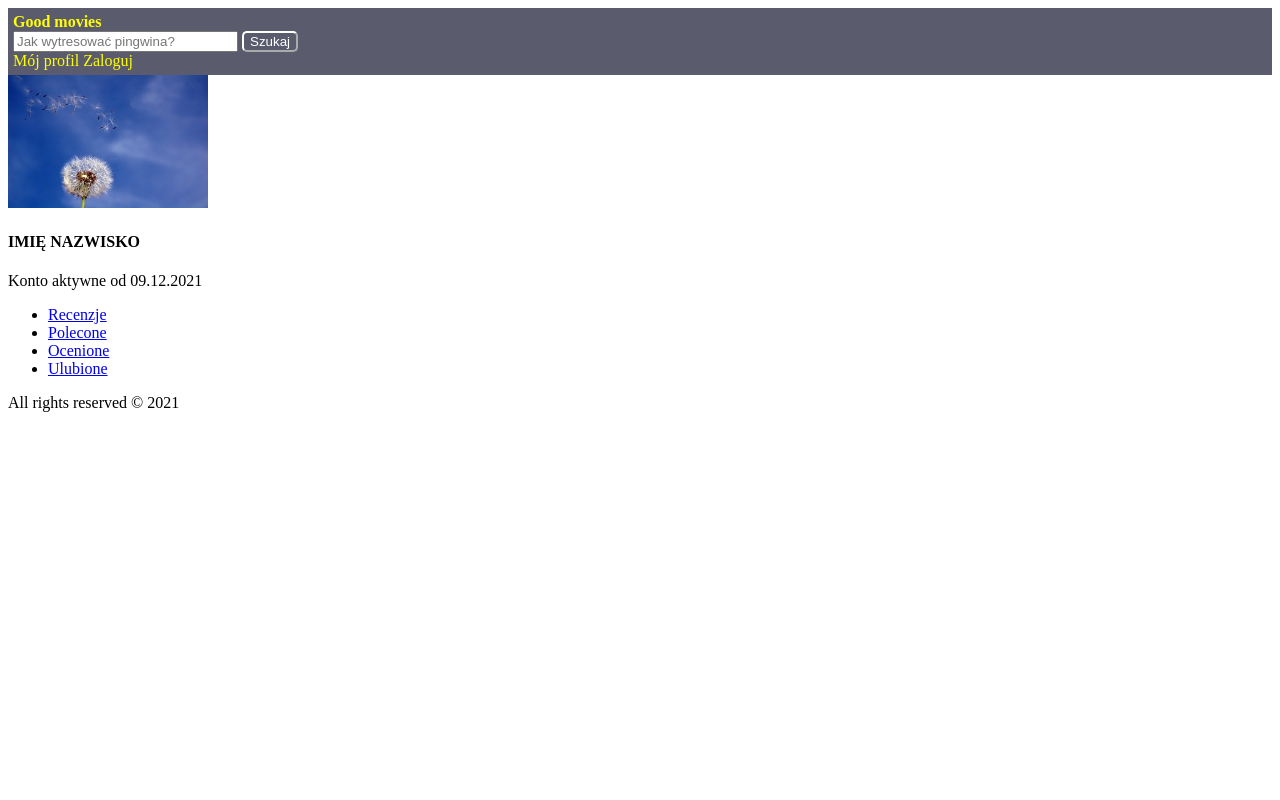
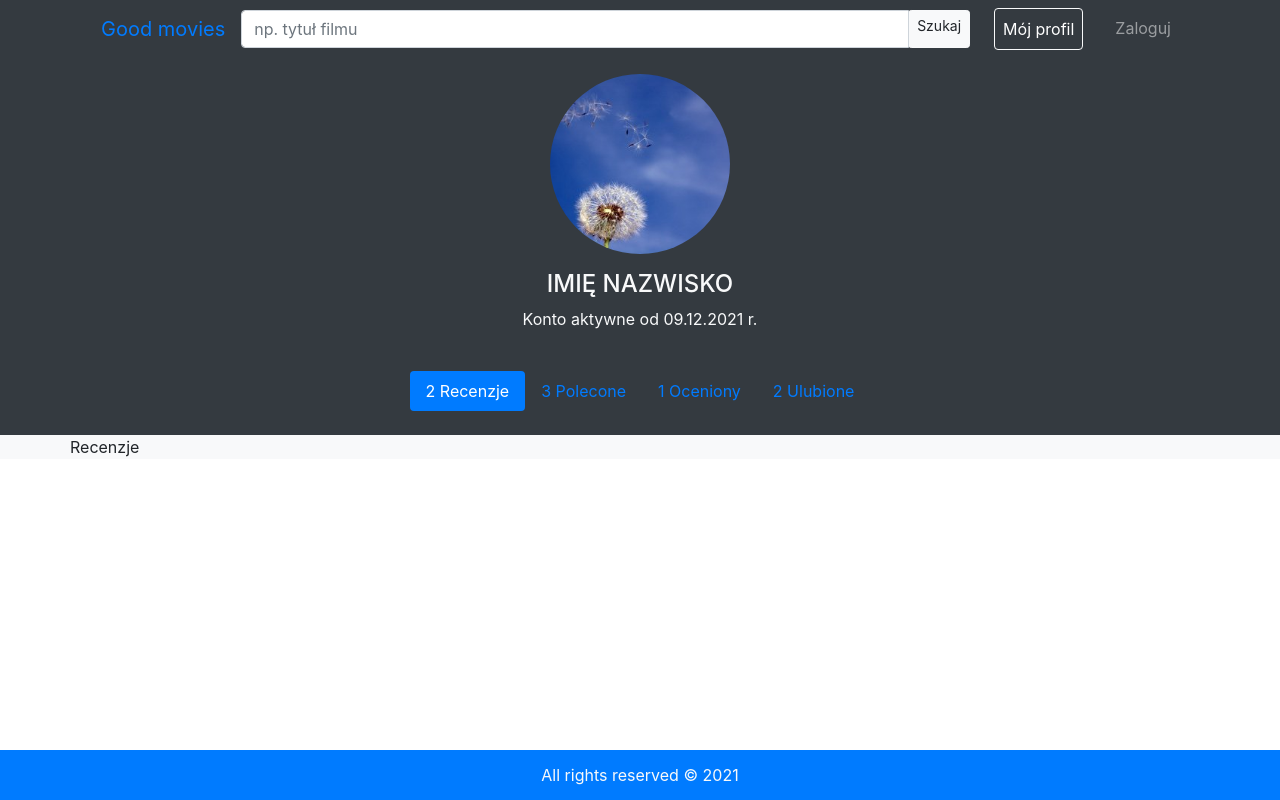
Before and after one commit to fracz/ggit-frontend-1, a plain HTML site: page my_profile.html in a window 1280 px wide. Drawn offline with nearby package versions, Linux system fonts and the light colour scheme.

Commit message:
Working tabs

```diff
--- a/my_profile.css
+++ /dev/null
@@ -1,20 +0,0 @@
-nav {
-	background-color: #5A5C6E;
-	padding: 5px;
-}
-
-nav a {
-	color: yellow;
-	text-decoration: none;
-}
-
-.portal-name {
-	font-weight: bold;
-}
-
-nav button {
-	background-color: #5A5C6E;
-	border-color: white;
-	border-radius: 5px;
-	color: white;
-}
--- a/my_profile.html
+++ b/my_profile.html
@@ -2,61 +2,105 @@
 <html lang="en">
 
     <head>
-        <!-- Metldf lksdj glksjdf lgksjflkg jslkfjadata -->
+        <!-- Metadata -->
         <meta charset="UTF-8">
         <meta name="viewport" content="width=device-width, initial-scale=1.0">
+        <link rel="stylesheet" href="https://cdn.jsdelivr.net/npm/bootstrap@4.5.3/dist/css/bootstrap.min.css">
+        <link rel="stylesheet" href="style.css">
 
         <!-- Title -->
         <title>Good movies</title>
-
-		<link rel="stylesheet" href="my_profile.css">
     </head>
 
     <body>
-        <!-- Navbar -->
-        <nav>
-            <a href="index.html" class="portal-name">Good movies</a>
-
-            <form>
-                <input type="search" placeholder="Jak wytresować pingwina?" size="25" aria-label="Search">
-                <button>
+        <div class="bg-dark pb-3">
+			<div class="container">
+				<nav class="navbar navbar-expand-lg navbar-dark bg-dark">
+					<a class="navbar-brand text-primary" href="index.html">Good movies</a>
+					<button class="navbar-toggler" type="button" data-toggle="collapse" data-target="#navbarSupportedContent">
+						<span class="navbar-toggler-icon"></span>
+					</button>
+					<div class="collapse navbar-collapse" id="navbarSupportedContent">
+						<form class="search-form input-group mr-4">
+							<input class="form-control" type="search" placeholder="np. tytuł filmu">
+							<button class="btn btn-light input-group-append btn-sm">
 								Szukaj
 							</button>
 						</form>
-
-            <div>
-                <a href="my_profile.html">Mój profil</a>
-                <a href="login.html">Zaloguj</a>
+						<div class="navbar-nav">
+							<a class="nav-item nav-link active border rounded border-light my-3 my-lg-0 pl-3 p-lg-2"
+							   href="my_profile.html">
+								Mój profil</a>
+							<a class="nav-item nav-link ml-lg-4" href="login.html">Zaloguj</a>
+						</div>
 					</div>
 				</nav>
+			</div>
+		</div>
+
 
         <!-- Page content -->
         <main>
-
-            <section>
-
-                <div>
-                    <img src="img/user.jpg" alt="My profile photo" width="200">
-                    <h4> IMIĘ NAZWISKO </h4>
-                    <div>Konto aktywne od 09.12.2021</div>
+			<section class="bg-dark text-light">
+			    <div class="container pb-4">
+					<div class="row flex-column align-items-center">
+						<img class="my-profile-photo rounded-circle"
+							 src="img/user.jpg" alt="My profile photo">
+						<h4 class="mt-3">IMIĘ NAZWISKO</h4>
+						<div>Konto aktywne od 09.12.2021 r.</div>
 					</div>
-
-                <ul>
-                    <li><a href="#">Recenzje</a></li>
-                    <li><a href="#">Polecone</a></li>
-                    <li><a href="#">Ocenione</a></li>
-                    <li><a href="#">Ulubione</a></li>
+				</div>
+				<div class="container pb-4">
+					<ul class="nav nav-pills mt-3 justify-content-center" id="pills-tab" role="tablist">
+						<li class="nav-item">
+							<a class="nav-link active" id="pills-reviews-tab" data-toggle="pill" href="#pills-reviews"
+							   role="tab">2 Recenzje</a>
+						</li>
+						<li class="nav-item">
+							<a class="nav-link" id="pills-recommended-tab" data-toggle="pill" href="#pills-recommended"
+							   role="tab">3 Polecone
+							</a>
+						</li>
+						<li class="nav-item">
+							<a class="nav-link" id="pills-rated-tab" data-toggle="pill" href="#pills-rated"
+							   role="tab">1 Oceniony</a>
+						</li>
+						<li class="nav-item">
+							<a class="nav-link" id="pills-favourite-tab" data-toggle="pill" href="#pills-favourite"
+							   role="tab">2 Ulubione</a>
+						</li>
 					</ul>
-
+				</div>
 			</section>
-
+			<section class="bg-light">
+				<div class="container">
+					<div class="row">
+						<div class="tab-content" id="pills-tabContent">
+							<div class="tab-pane fade show active " id="pills-reviews" role="tabpanel">
+								Recenzje
+							</div>
+							<div class="tab-pane fade" id="pills-recommended" role="tabpanel">
+								Polecone
+							</div>
+							<div class="tab-pane fade" id="pills-rated" role="tabpanel">
+								Ocenione
+							</div>
+							<div class="tab-pane fade" id="pills-favourite" role="tabpanel">
+								Ulubione
+							</div>
+						</div>
+					</div>
+				</div>
+			</section>
         </main>
 
         <!-- Footer -->
-        <footer>
-            <div>All rights reserved © 2021</div>
+        <footer class="footer bg-primary text-light text-center">
+			All rights reserved © 2021
 		</footer>
 
+		<script src="https://code.jquery.com/jquery-3.5.1.slim.min.js"></script>
+		<script src="https://cdn.jsdelivr.net/npm/bootstrap@4.5.3/dist/js/bootstrap.bundle.min.js"></script>
     </body>
 
 </html>
--- /dev/null
+++ b/style.css
@@ -0,0 +1,26 @@
+.navbar {
+    white-space: nowrap;
+}
+
+/* Sticky footer styles
+-------------------------------------------------- */
+html {
+    position: relative;
+    min-height: 100%;
+}
+body {
+    margin-bottom: 60px; /* Margin bottom by footer height */
+}
+.footer {
+    position: absolute;
+    bottom: 0;
+    width: 100%;
+    height: 50px; /* Set the fixed height of the footer here */
+    line-height: 50px; /* Vertically center the text there */
+}
+
+.my-profile-photo {
+    width: 180px;
+    height: 180px;
+    object-fit: cover;
+}
```
Lines whose indentation alone changed are shown as unchanged.
